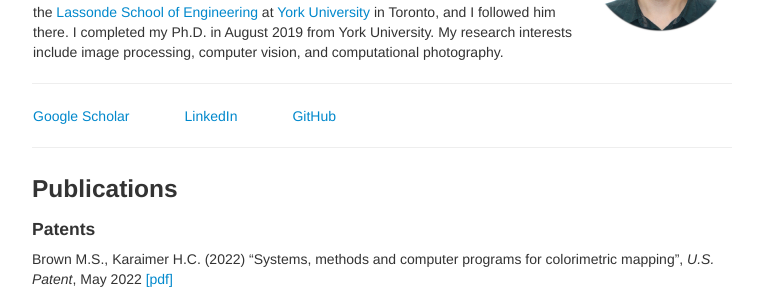
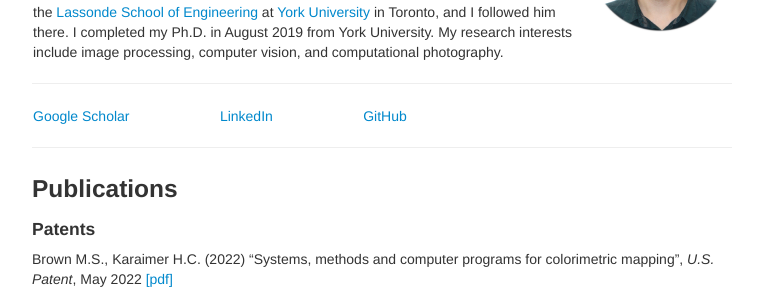
Before and after one commit to karaimer/karaimer.github.io, a Jekyll site: the page built from index.md, in a window 1280 px wide. Shown: the part 249-549 px from the top of the page, without its empty margins (258-1021 px from the left). Built offline with Jekyll 4.4.1, drawn with Linux system fonts in a browser that asks for light colours.

```diff
--- a/index.md
+++ b/index.md
@@ -12,9 +12,9 @@ author: Hakki Can Karaimer
 
 ---
 
-| - | - | - | - | - | - | - | - | - | - | - | - | - | - | - | - | - | - | - | - | - |
-|:---------:|:---------:|:---------:|:---------:|:---------:|:---------:|:---------:|:---------:|:---------:|:---------:|:---------:|:---------:|:---------:|:---------:|:---------:|:---------:|:---------:|:---------:|:---------:|:---------:|:---------:|
-| [Google Scholar](https://scholar.google.com/citations?user=jhlnGS4AAAAJ&hl=en) | | | | | | | | | | [LinkedIn](https://www.linkedin.com/in/karaimer) | | | | | | | | | | [GitHub](https://github.com/karaimer) |
+| - | - | - | - | - | - | - | - | - | - | - | - | - | - | - | - | - | - | - | - | - | - | - | - | - | - | - | - | - | - | - | - | - |
+|:---------:|:---------:|:---------:|:---------:|:---------:|:---------:|:---------:|:---------:|:---------:|:---------:|:---------:|:---------:|:---------:|:---------:|:---------:|:---------:|:---------:|:---------:|:---------:|:---------:|:---------:|:---------:|:---------:|:---------:|:---------:|:---------:|:---------:|:---------:|:---------:|:---------:|:---------:|:---------:|:---------:|
+| [Google Scholar](https://scholar.google.com/citations?user=jhlnGS4AAAAJ&hl=en) | | | | | | | | | | | | | | | | [LinkedIn](https://www.linkedin.com/in/karaimer) | | | | | | | | | | | | | | | | [GitHub](https://github.com/karaimer) |
 
 ---
 
```
